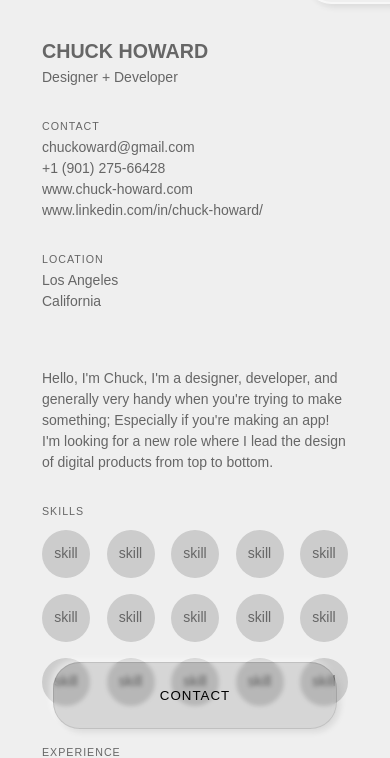
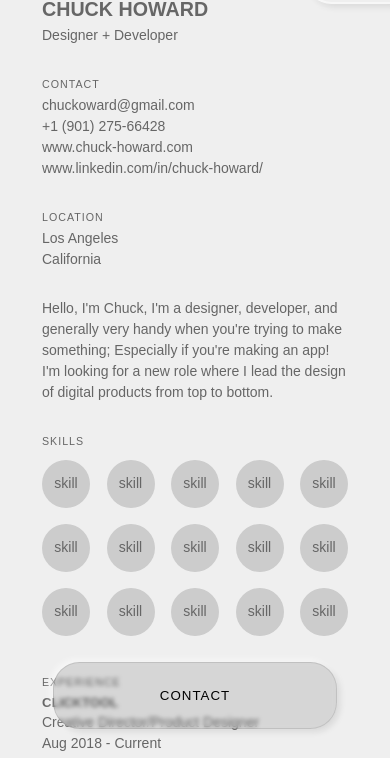
Before and after one commit to chulps/MrCharles_portfolio_template, a React app in the folder front-end-client/: page /about in a window 390 px wide. Shown: the part 89-847 px from the top of the page. Built offline with nearby package versions, Linux system fonts and the light colour scheme; a web font is replaced by a local one.

Commit message:
built mobile version of resume page

```diff
--- a/front-end-client/src/COMPONENTS/NAV/nav.css
+++ b/front-end-client/src/COMPONENTS/NAV/nav.css
@@ -251,6 +251,5 @@ nav .logo {
         -ms-flex-pack: start;
             justify-content: flex-start;
     text-transform: uppercase;
-    letter-spacing: 1px;
   }
 }
--- a/front-end-client/src/COMPONENTS/SITE/SITE_COMPONENTS/ABOUT/about.js
+++ b/front-end-client/src/COMPONENTS/SITE/SITE_COMPONENTS/ABOUT/about.js
@@ -11,7 +11,7 @@ class About extends React.Component {
       <div className="about">
 
         {/* mobile resume */}
-        <section className="mobileResume md-hidden p30">
+        <section className="mobileResume md-hidden pr30 pb30 pl30">
         <div className="flex-column flex-space-between">
             <div className="general-info mb20">
               <h4 className="name">CHUCK HOWARD</h4>
@@ -33,7 +33,7 @@ class About extends React.Component {
             </div>
           </div>
 
-          <div className="intro mt20 mb20">
+          <div className="intro mb20">
             Hello, I'm Chuck, I'm a designer, developer, and generally very handy when you're trying to make something;
             Especially if you're making an app! I'm looking for a new role where I lead the design of digital products from top to bottom.
           </div>
```
